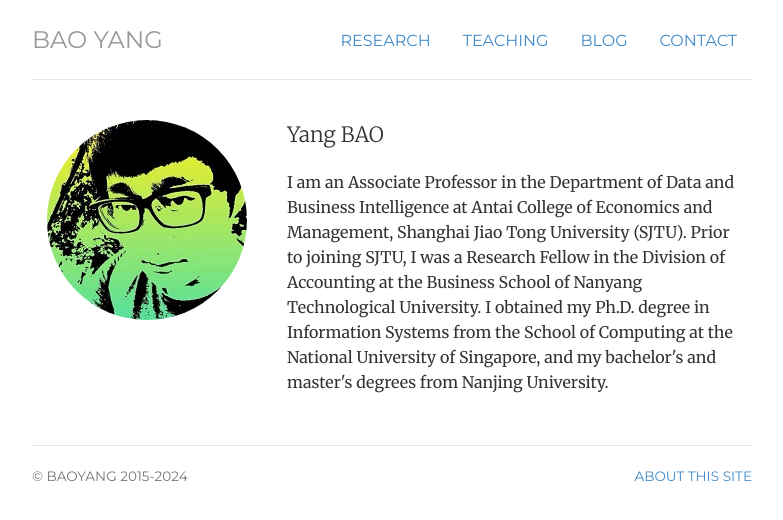
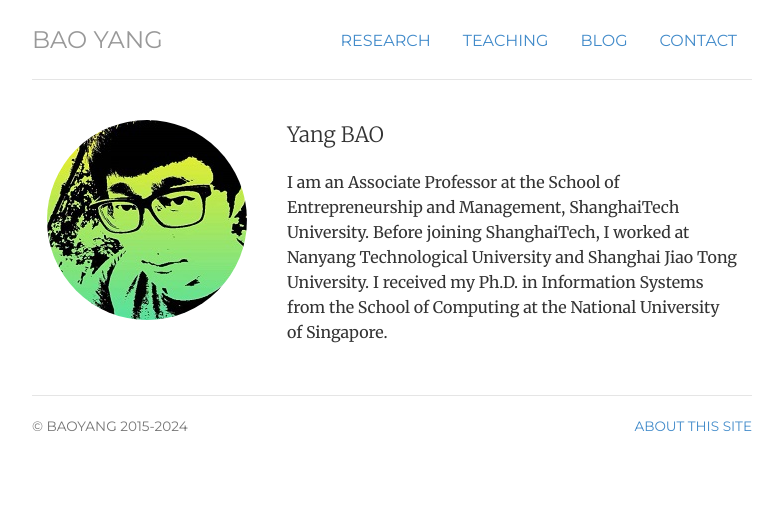
Before and after one commit to popeye007/popeye007.github.io, a Jekyll site: the page built from index.html, in a window 1280 px wide. Shown: the top 520 px of the page, without its empty margins (248-1031 px from the left). Built offline with Jekyll 4.4.1, drawn with Linux system fonts in a browser that asks for light colours; comment, search, counter and statistics services are not loaded.

Commit message:
Update index.html

```diff
--- a/index.html
+++ b/index.html
@@ -16,7 +16,7 @@
 	<div itemscope itemtype="http://data-vocabulary.org/Person" class="col-sm-8">
 	<p class="lead"><span itemprop="name">Yang BAO</span>
 	<!-- <a href="/files/ybao-cv.pdf" class="btn btn-default pull-right" title="Download CV as PDF">Download CV</a></p> -->
-	<p>I am an Associate Professor in the Department of Data and Business Intelligence at Antai College of Economics and Management, Shanghai Jiao Tong University (SJTU). Prior to joining SJTU, I was a Research Fellow in the Division of Accounting at the Business School of Nanyang Technological University. I obtained my Ph.D. degree in Information Systems from the School of Computing at the National University of Singapore, and my bachelor's and master's degrees from Nanjing University.</p>
+	<p>I am an Associate Professor at the School of Entrepreneurship and Management, ShanghaiTech University. Before joining ShanghaiTech, I worked at Nanyang Technological University and Shanghai Jiao Tong University. I received my Ph.D. in Information Systems from the School of Computing at the National University of Singapore.</p>
 	</div>
 
 
```
